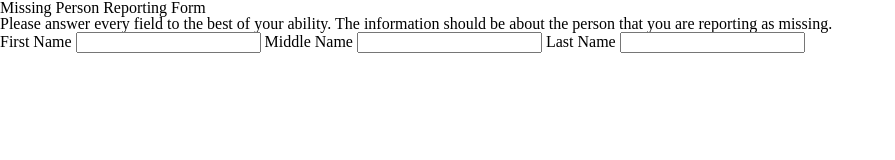
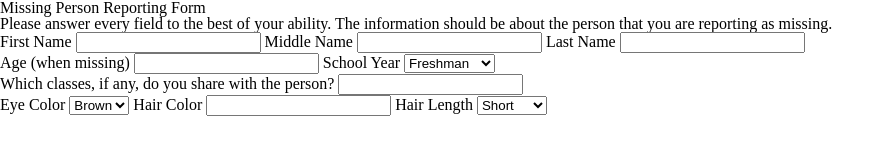
Before and after one commit to annawardzala/ipro-497, a plain HTML site: page form/index.html in a window 1280 px wide. Shown: the whole page, without its empty margins (0-895 px from the left). Drawn offline with Linux system fonts and the light colour scheme; files that its build step writes are made by us from their sources.

Commit message:
Add basic information fields and physical description fields to form

```diff
--- a/form/index.html
+++ b/form/index.html
@@ -24,6 +24,46 @@
          <label for="last-name">Last Name </label>
          <input type="text" name="last-name" id="lname" />
        </li>
+       <!-- Age Information -->
+       <li>
+         <label for="age"> Age (when missing) </label>
+         <input type="num" name="age" id="age" />
+         <label for="school-year"> School Year </label>
+         <select name="school-year">
+           <option value="freshman">Freshman</option>
+           <option value="sophomore">Sophomore</option>
+           <option value="junior">Junior</option>
+           <option value="senior">Senior</option>
+           <option value="graduate">Graduate</option>
+         </select>
+       </li>
+       <!-- Classes Shared -->
+       <li>
+         <label for="courses">Which classes, if any, do you share with the person?</label>
+         <input type="text" name="courses" id="scourses" />
+       </li>
+       <!-- Description -->
+       <li>
+         <!-- Eye Color -->
+         <label for="eye-color">Eye Color</label>
+         <select name="eye-color">
+           <option value="brown">Brown</option>
+           <option value="black">Black</option>
+           <option value="green">Green</option>
+           <option value="blue">Blue</option>
+           <option value="hazel">Hazel</option>
+         </select>
+         <!-- Hair Color -->
+         <label for="hair-color">Hair Color</label>
+         <input type="text" name="hair-color" id="hair" />
+         <!-- Hair Length -->
+         <label for="hair-length">Hair Length</label>
+         <select name="hair-length">
+           <option value="short">Short</option>
+           <option value="medium">Medium</option>
+           <option value="long">Long</option>
+         </select>
+       </li>
      </ol>
     </form>
   </main>
```
